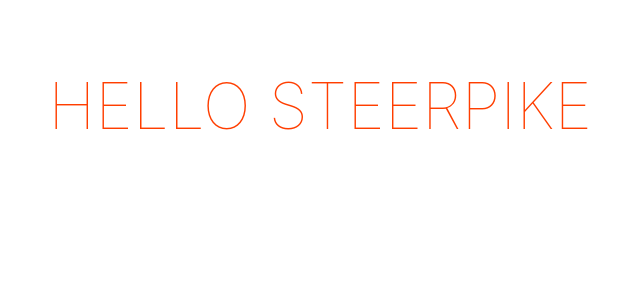
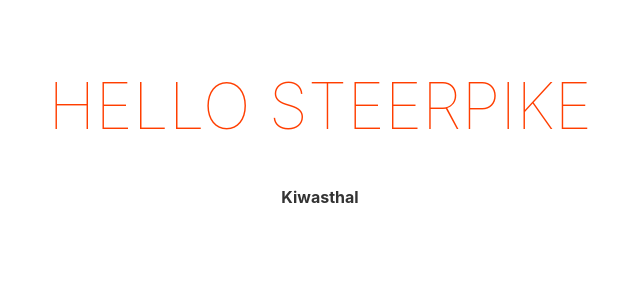
Before and after one commit to Kiwasthal/svelte-app, a Svelte app: page / in a window 1280 px wide. Shown: the top 300 px of the page, without its empty margins (320-960 px from the left). Built offline with nearby package versions, Linux system fonts and the light colour scheme.

Commit message:
HTML binding

```diff
--- a/src/App.svelte
+++ b/src/App.svelte
@@ -1,9 +1,13 @@
 <script>
 	const name = 'Steerpike'
+	const github = '<b>Kiwasthal</b>'
+	//When using the @html prefix you should only render
+	//The content that you trust
 </script>
 
 <main>
 	<h1>Hello {name}</h1>
+	<div>{@html github}</div>
 </main>
 
 <style>
```
